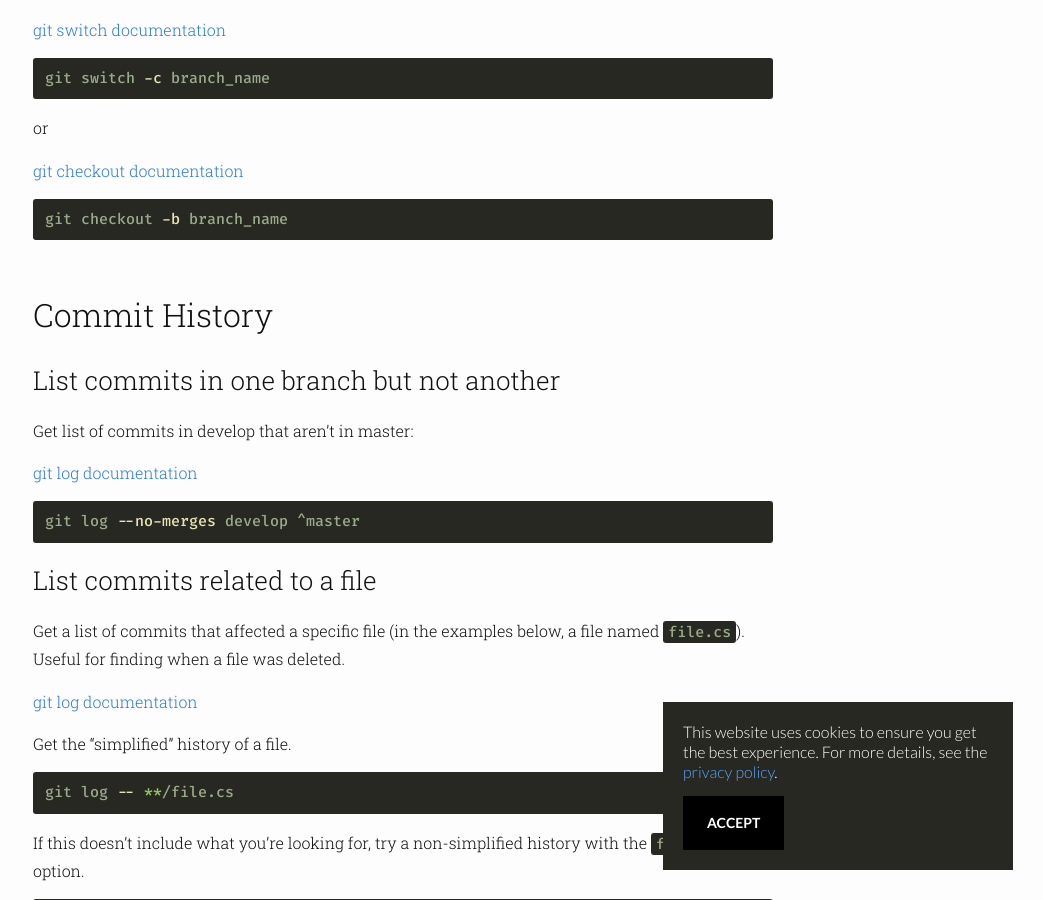
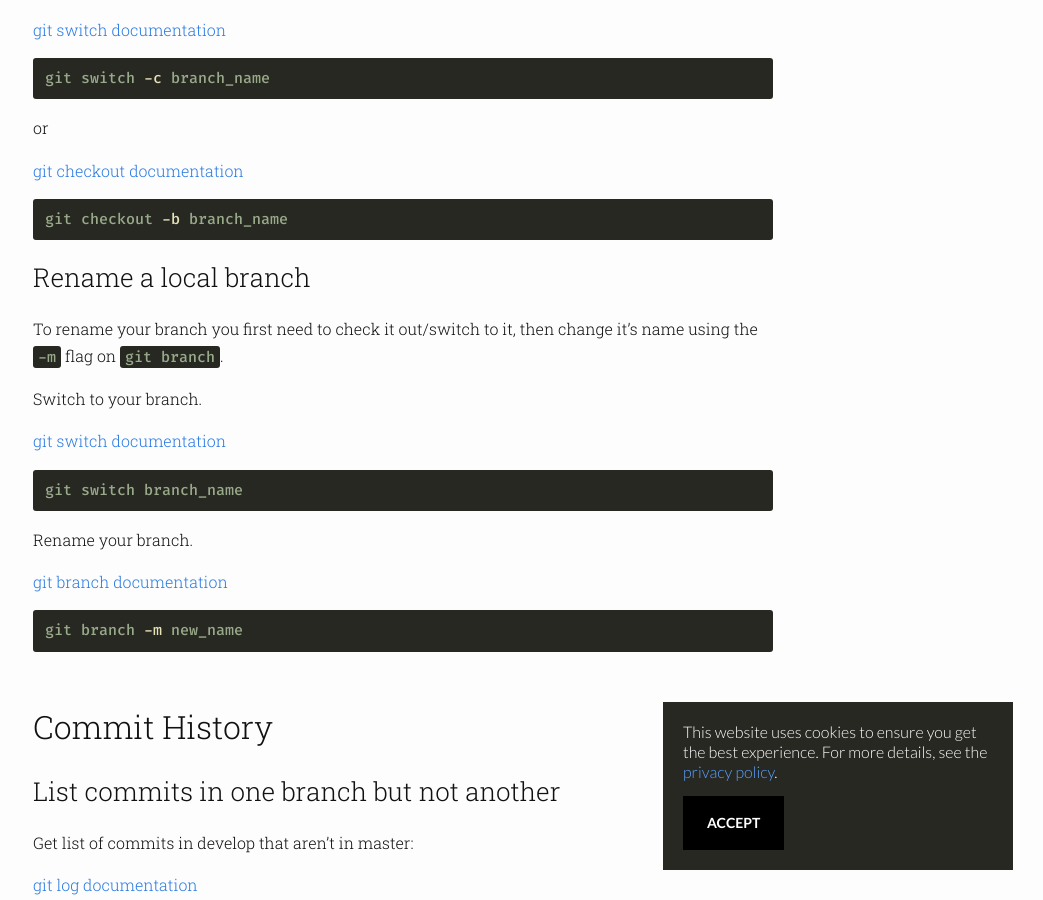
Before and after one commit to erresen/erresen.github.io, a Jekyll site: the page built from _posts/2021-12-13-useful-git-commands.md, in a window 1280 px wide and 900 px high, scrolled down 1496 px. Shown: the whole window, without its empty margins (237-1280 px from the left). Built offline with Jekyll 4.4.1, drawn with Linux system fonts in a browser that asks for light colours; nearby versions of some CDN libraries; comment, search, counter and statistics services are not loaded.

Commit message:
Added command for renaming branch

````diff
--- a/_posts/2021-12-13-useful-git-commands.md
+++ b/_posts/2021-12-13-useful-git-commands.md
@@ -75,6 +75,28 @@ or
 
 ```sh
 git checkout -b branch_name
+```
+
+### Rename a local branch
+
+To rename your branch you first need to check it out/switch to it, then change it's name using the `-m` flag on `git branch`.
+
+Switch to your branch.
+
+[git-switch]: https://git-scm.com/docs/git-switch
+[git switch documentation][git-switch]
+
+```sh
+git switch branch_name
+```
+
+Rename your branch.
+
+[git-branch]: https://git-scm.com/docs/git-branch
+[git branch documentation][git-branch]
+
+```sh
+git branch -m new_name
 ```
 
 ## Commit History
````
